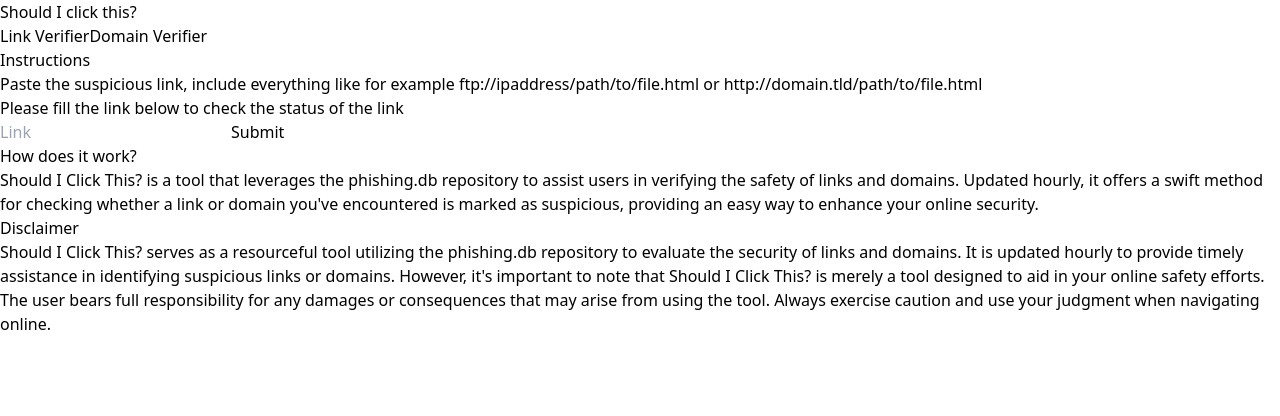
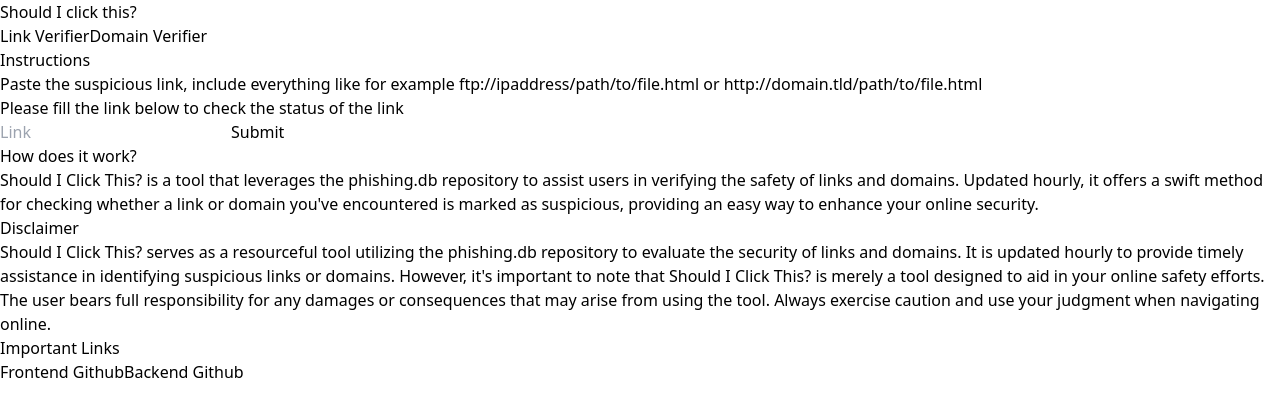
Before and after one commit to vatdaell/should-i-click-this-frontend, a React (Vite) app: page / in a window 1280 px wide. Shown: the top 416 px of the page. Built offline with nearby package versions, Linux system fonts and the light colour scheme.

Commit message:
updated links

```diff
--- a/src/TabbedHero/Info.jsx
+++ b/src/TabbedHero/Info.jsx
@@ -5,6 +5,12 @@
             <p>Should I Click This? is a tool that leverages the phishing.db repository to assist users in verifying the safety of links and domains. Updated hourly, it offers a swift method for checking whether a link or domain you've encountered is marked as suspicious, providing an easy way to enhance your online security.</p>
             <h1 className="text-2xl font-bold mt-4 text-red-600">Disclaimer</h1>
             <p>Should I Click This? serves as a resourceful tool utilizing the phishing.db repository to evaluate the security of links and domains. It is updated hourly to provide timely assistance in identifying suspicious links or domains. However, it's important to note that Should I Click This? is merely a tool designed to aid in your online safety efforts. The user bears full responsibility for any damages or consequences that may arise from using the tool. Always exercise caution and use your judgment when navigating online.</p>
+            <div className="flex flex-col mt-4 ">
+                <h1 className="text-2xl font-bold ">Important Links</h1>
+                <a className="text-blue-400 hover:text-blue-700 active:text-blue-900" href="https://github.com/vatdaell/should-i-click-this-frontend">Frontend Github</a>
+                <a className="text-blue-400 hover:text-blue-700 active:text-blue-900" href="https://github.com/vatdaell/should-i-click-this">Backend Github</a>
+
+            </div>
         </div>
     )
 
```
